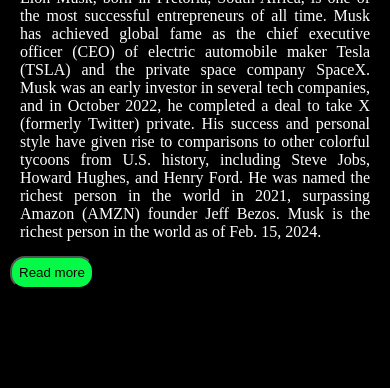
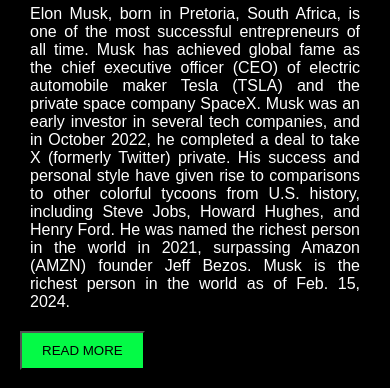
Before and after one commit to pblanabelle/Tribute-Page-SDPChallenge, a plain HTML site: page index.html in a window 390 px wide. Shown: the part 456-844 px from the top of the page. Drawn offline with Linux system fonts and the light colour scheme.

Commit message:
adjust some codes to match the given sample.

```diff
--- a/index.html
+++ b/index.html
@@ -6,6 +6,8 @@
     <meta name="viewport" content="width=device-width, initial-scale=1.0">
     <title>Tribute</title>
     <style>
+        @import url('https://fonts.googleapis.com/css2?family=Merriweather:ital,wght@0,300;0,400;0,700;0,900;1,300;1,400;1,700;1,900&family=Poppins:ital,wght@0,100;0,200;0,300;0,400;0,500;0,600;0,700;0,800;0,900;1,100;1,200;1,300;1,400;1,500;1,600;1,700;1,800;1,900&display=swap');
+        @import url('https://fonts.googleapis.com/css2?family=Tinos:ital,wght@0,400;0,700;1,400;1,700&display=swap');
         :root {
             --black: #000000;
             --white: #ffff;
@@ -21,6 +23,7 @@
         body {
             background-color: var(--black);
             color: var(--white);
+            font-family:Arial, Helvetica, sans-serif;
             font-size: 1rem;
             display: flex;
             justify-content: center;
@@ -58,7 +61,7 @@
 
         .content {
             flex-grow: 1;
-            text-align: justify;
+            /*text-align: justify;*/
         }
         .title {
             margin-bottom: 20px;
@@ -66,16 +69,16 @@
         button {
             background-color:var(--green);
             color: var(--black);
-            padding: 7px;
-            margin-top: 5px;
-            border-radius: 15px;
+            padding: 10px 20px;
+            margin-top: 10px;
             cursor: pointer;
         }
          @media (max-width: 768px) {
-
             .tribute-container {
                 flex-direction: column;
                 overflow: hidden;
+                margin: 10px;
+                padding-top: 25%;
             }
             .tribue-img {
                 margin-right: 20px;
@@ -87,6 +90,10 @@
                 max-width: 100%;
                 overflow-x: hidden;
                 margin: 10px;
+            }
+            .content {
+                text-align: justify;
+                font-size: 1rem;
             }
         }
     </style>
@@ -109,7 +116,7 @@
                 (formerly Twitter) private. His success and personal style have given rise to comparisons to other colorful tycoons from U.S. history, including
                 Steve Jobs, Howard Hughes, and Henry Ford. He was named the richest person in the world in 2021, surpassing Amazon
                 (AMZN) founder Jeff Bezos. Musk is the richest person in the world as of Feb. 15, 2024.</p>
-            <a href="https://www.investopedia.com/articles/personal-finance/061015/how-elon-musk-became-elon-musk.asp" target="_blank"><button>Read more</button></a>
+            <a href="https://www.investopedia.com/articles/personal-finance/061015/how-elon-musk-became-elon-musk.asp" target="_blank"><button>READ MORE</button></a>
         </div>
     </div>
 </body>
```
